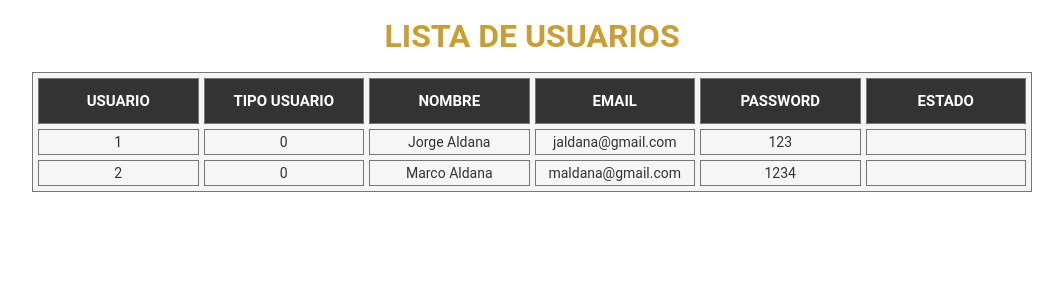
After one commit to Alfredo043/proyecto_residencia, a PHP site: page /admin/usuarios/mostrar_usuarios.php in a window 1280 px wide. The commit adds this page. Shown: the top 300 px of the page, without its empty margins (108-1171 px from the left). Run offline with PHP 8.4, Linux system fonts and the light colour scheme; data comes from the database, SQL or seed files in the repository.

Commit message:
Proyecto ManagementPro

```diff
--- /dev/null
+++ b/ManagementPro/admin/usuarios/mostrar_usuarios.php
@@ -0,0 +1,50 @@
+<!DOCTYPE html>
+<html lang="en">
+<head>
+  <meta charset="UTF-8">
+  <meta http-equiv="X-UA-Compatible" content="IE=edge">
+  <meta name="viewport" content="width=device-width, initial-scale=1.0">
+  <title>Lista de usuarios</title>
+  <link rel="stylesheet" href="../../estilo.css">
+</head>
+<body>
+  <center>
+    <div class="ancho inicio">
+      <br>
+      <h1>LISTA DE USUARIOS</h1>
+      <br>
+    </div>
+    <table border='1' cellpadding='0' cellspacing='0' bgcolor='#F6F6F6' bordercolor='#FFFFFF'>
+    <tr>
+      <th width='150' style='font-weight: bold'>USUARIO</th>
+      <th width='150' style='font-weight: bold'>TIPO USUARIO</th>
+      <th width='150' style='font-weight: bold'>NOMBRE</th>
+      <th width='150' style='font-weight: bold'>EMAIL</th>
+      <th width='150' style='font-weight: bold'>PASSWORD</th>
+      <th width='150' style='font-weight: bold'>ESTADO</th>
+    </tr>
+
+    <?php
+      include ("../../inc/conexion.php");
+      $query="SELECT * FROM Usuario";
+      $result = mysqli_query($conn, $query);
+      while ($registro = mysqli_fetch_array($result)){
+
+      echo "
+        <tr>
+          <td width='150'>".$registro['Us_Cve_Usuario']."</td>
+          <td width='150'>".$registro['Tu_Cve_Tipo_Usuario']."</td>
+          <td width='150'>".$registro['Us_Descripcion']."</td>
+          <td width='150'>".$registro['Us_Email']."</td>
+          <td width='150'>".$registro['Us_Password']."</td>
+          <td width='150'>".$registro['Es_Cve_Estado']."</td>
+        </tr>
+      ";
+
+      }
+      mysqli_free_result($result);
+    ?>
+    </table>
+  </center>
+</body>
+</html>
--- a/ManagementPro/estilo.css
+++ b/ManagementPro/estilo.css
@@ -1100,3 +1100,24 @@ input[type="checkbox"] {
   color: var(--gris-intenso);
   text-shadow: 1px 1px 1px #333;
 }
+/* ---------- MOSTRAR USUARIOS ---------- */
+.inicio h1 {
+  color: #cc9e2f;
+}
+table {
+  border: 1px #777 solid;
+  border-spacing: 5px;
+  width: 1000px;
+  margin: auto;
+}
+table th {
+  font-size: 15px;
+  background-color: #333;
+  color: white;
+  padding: 10px;
+}
+table td {
+  font-size: 14px;
+  text-align: center;
+  border: 1px #777 solid;
+}
```
